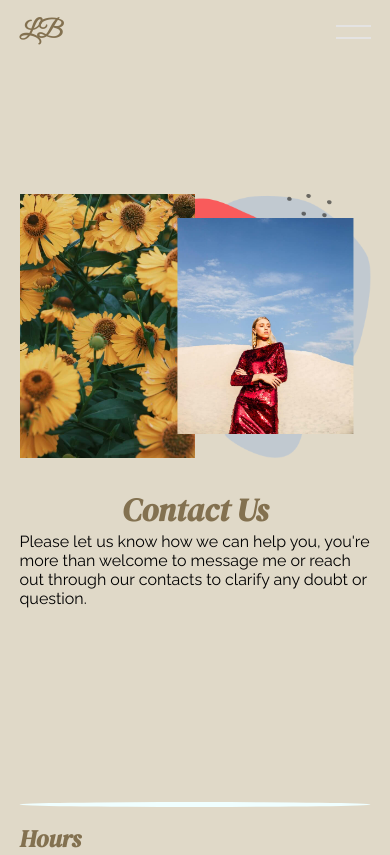
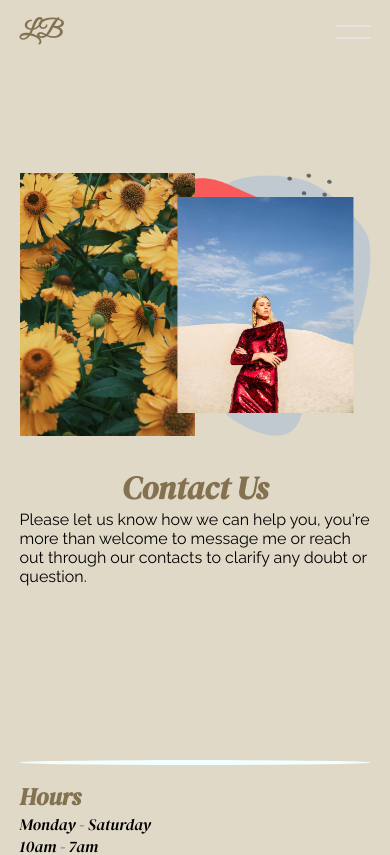
Before and after one commit to huongw/beauty-app, a React (Create React App) app: page /contact in a window 390 px wide. Shown: the top 855 px of the page. Built offline with nearby package versions, Linux system fonts and the light colour scheme.

Commit message:
fix height

```diff
--- a/src/components/contact/contact.css
+++ b/src/components/contact/contact.css
@@ -106,12 +106,6 @@
   }
 }
 
-@media only screen and (max-width: 600px) {
-  .contact-container {
-    padding: 0;
-  }
-}
-
 @media only screen and (max-width: 470px) {
   .contact {
     padding-bottom: 50px;
@@ -120,6 +114,6 @@
 
 @media only screen and (max-height: 1500px) and (max-width: 1000px) {
   .contact-container {
-    min-height: 95vh;
+    min-height: 90vh;
   }
 }
```
